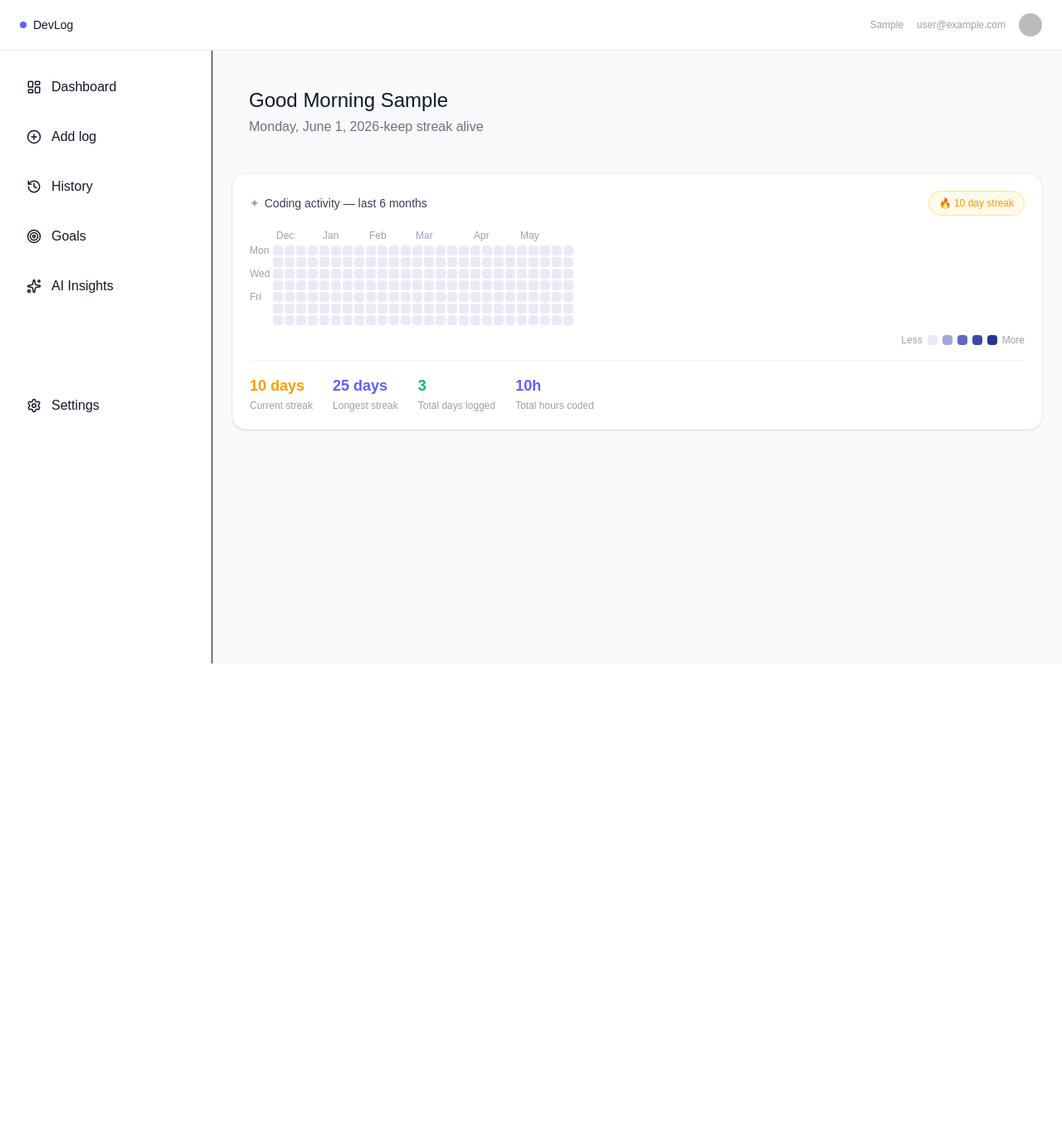
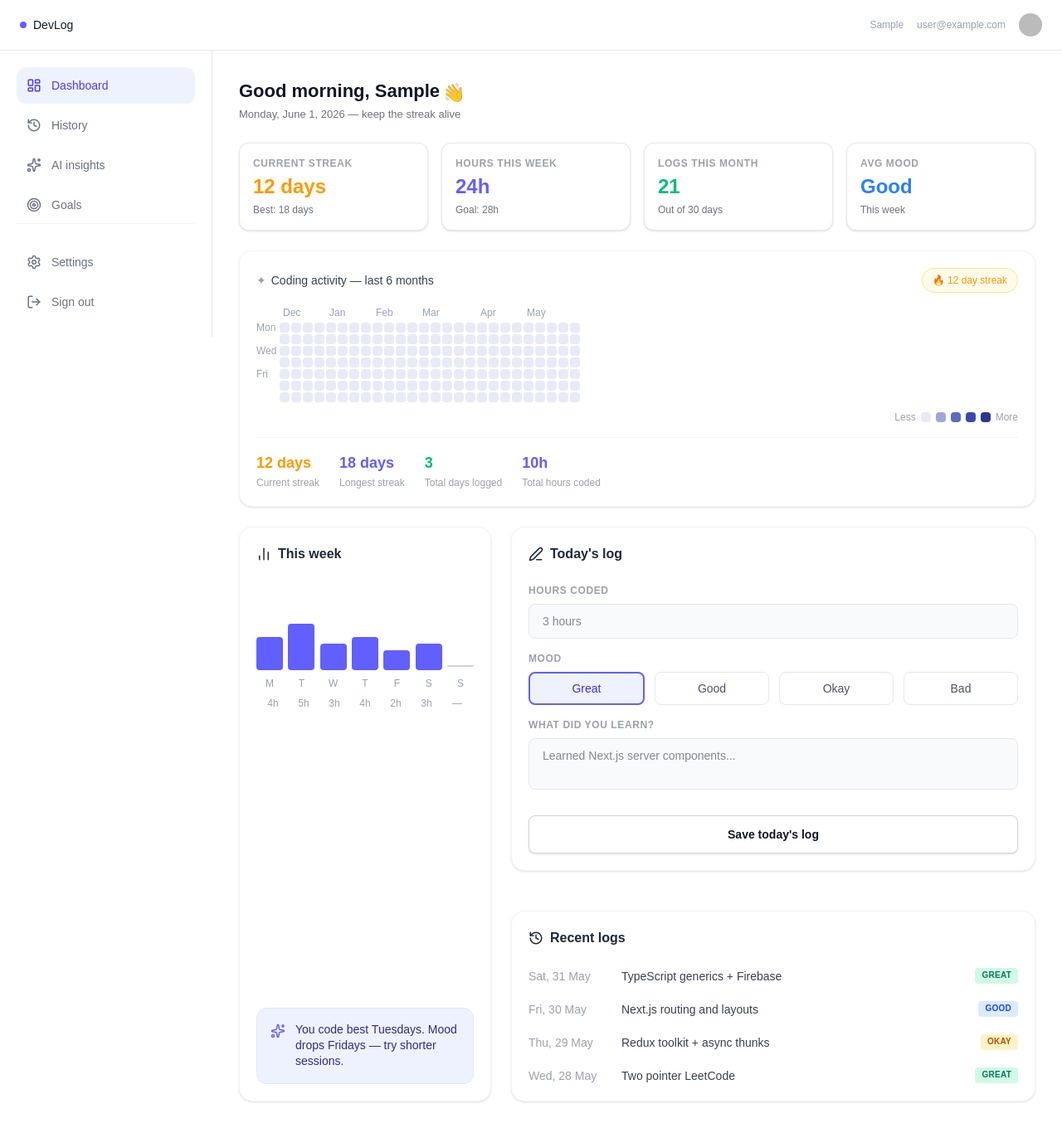
Before and after one commit to shubhamchauhan639/DevLog, a Next.js app: page /dashboard in a window 1280 px wide. Shown: the whole page at 83% size. Before the commit the page ends 800 px from the top, so only its background shows below. Built offline with nearby package versions, Linux system fonts and the light colour scheme; no server answers; sample sign-in values are in the browser's storage; some icons are missing.

Commit message:
complete dashboard paeg

```diff
--- a/app/dashboard/components/MainContent.tsx
+++ b/app/dashboard/components/MainContent.tsx
@@ -1,14 +1,10 @@
 'use client';
-
-
 
 type mainContentProp = {
     firstname : string;
 }
 
-
 function MainContent({firstname}:mainContentProp) {
-    console.log("helli")
     const today = new Date();
     const formattedDate = today.toLocaleDateString("en-US", {
       weekday: "long",
@@ -16,15 +12,11 @@ function MainContent({firstname}:mainContentProp) {
       month: "long",
       year: "numeric",
     });
-    console.log(today.getDate())
-    console.log(today.getDay())
-    console.log(today.toLocaleDateString())
+
   return (
-    <div>
-         <main className="flex-1 p-5 overflow-hidden">
-      <h1 className='text-2xl '>Good Morning {firstname}</h1>
-      <p className="text-gray-500 mt-1">{formattedDate}-keep streak alive</p>
-    </main>
+    <div className="mb-6">
+      <h1 className='text-[22px] font-bold text-gray-900'>Good morning, {firstname} <span className="inline-block origin-bottom-right rotate-[-10deg]">👋</span></h1>
+      <p className="text-[13px] font-medium text-gray-500 mt-0.5">{formattedDate} — keep the streak alive</p>
     </div>
   )
 }
--- /dev/null
+++ b/app/dashboard/components/RecentLogs.tsx
@@ -0,0 +1,31 @@
+import { History } from "lucide-react";
+
+export default function RecentLogs() {
+  const logs = [
+    { date: 'Sat, 31 May', text: 'TypeScript generics + Firebase', mood: 'Great', moodColor: 'text-emerald-700 bg-emerald-100' },
+    { date: 'Fri, 30 May', text: 'Next.js routing and layouts', mood: 'Good', moodColor: 'text-blue-700 bg-blue-100' },
+    { date: 'Thu, 29 May', text: 'Redux toolkit + async thunks', mood: 'Okay', moodColor: 'text-amber-700 bg-amber-100' },
+    { date: 'Wed, 28 May', text: 'Two pointer LeetCode', mood: 'Great', moodColor: 'text-emerald-700 bg-emerald-100' },
+  ];
+
+  return (
+    <div className="bg-white p-5 rounded-2xl border border-gray-100 shadow-sm">
+      <div className="flex items-center gap-2 mb-6 text-gray-800">
+        <History size={18} />
+        <h3 className="font-semibold">Recent logs</h3>
+      </div>
+
+      <div className="space-y-5">
+        {logs.map((log, i) => (
+          <div key={i} className="flex items-center gap-4 text-sm">
+            <span className="text-gray-400 font-medium w-24 shrink-0">{log.date}</span>
+            <span className="text-gray-700 truncate flex-1 font-medium">{log.text}</span>
+            <span className={`px-2 py-0.5 rounded text-[10px] font-bold tracking-wide uppercase shrink-0 ${log.moodColor}`}>
+              {log.mood}
+            </span>
+          </div>
+        ))}
+      </div>
+    </div>
+  )
+}
--- /dev/null
+++ b/app/dashboard/components/StatsRow.tsx
@@ -0,0 +1,26 @@
+export default function StatsRow() {
+  return (
+    <div className="grid grid-cols-4 gap-4 mt-6">
+      <div className="bg-white p-4 rounded-xl border border-gray-200 shadow-sm">
+        <h3 className="text-xs font-semibold text-gray-400 uppercase tracking-wider mb-1">Current Streak</h3>
+        <p className="text-2xl font-bold text-amber-500">12 days</p>
+        <p className="text-xs text-gray-500 mt-1">Best: 18 days</p>
+      </div>
+      <div className="bg-white p-4 rounded-xl border border-gray-200 shadow-sm">
+        <h3 className="text-xs font-semibold text-gray-400 uppercase tracking-wider mb-1">Hours This Week</h3>
+        <p className="text-2xl font-bold text-indigo-500">24h</p>
+        <p className="text-xs text-gray-500 mt-1">Goal: 28h</p>
+      </div>
+      <div className="bg-white p-4 rounded-xl border border-gray-200 shadow-sm">
+        <h3 className="text-xs font-semibold text-gray-400 uppercase tracking-wider mb-1">Logs This Month</h3>
+        <p className="text-2xl font-bold text-emerald-500">21</p>
+        <p className="text-xs text-gray-500 mt-1">Out of 30 days</p>
+      </div>
+      <div className="bg-white p-4 rounded-xl border border-gray-200 shadow-sm">
+        <h3 className="text-xs font-semibold text-gray-400 uppercase tracking-wider mb-1">Avg Mood</h3>
+        <p className="text-2xl font-bold text-blue-500">Good</p>
+        <p className="text-xs text-gray-500 mt-1">This week</p>
+      </div>
+    </div>
+  )
+}
--- /dev/null
+++ b/app/dashboard/components/TodaysLog.tsx
@@ -0,0 +1,46 @@
+import { Edit3 } from "lucide-react";
+
+export default function TodaysLog() {
+  return (
+    <div className="bg-white p-5 rounded-2xl border border-gray-100 shadow-sm mb-6">
+      <div className="flex items-center gap-2 mb-6 text-gray-800">
+        <Edit3 size={18} />
+        <h3 className="font-semibold">Today's log</h3>
+      </div>
+
+      <div className="space-y-4">
+        <div>
+          <label className="block text-xs font-semibold text-gray-400 uppercase tracking-wider mb-2">Hours Coded</label>
+          <input
+            type="text"
+            placeholder="3 hours"
+            className="w-full px-4 py-2.5 bg-gray-50 border border-gray-200 rounded-lg text-sm focus:outline-none focus:ring-2 focus:ring-indigo-500/20 focus:border-indigo-500 transition-colors"
+          />
+        </div>
+
+        <div>
+          <label className="block text-xs font-semibold text-gray-400 uppercase tracking-wider mb-2">Mood</label>
+          <div className="flex gap-3">
+             <button className="flex-1 py-2 px-3 rounded-lg border-2 border-indigo-500 bg-indigo-50 text-indigo-700 text-sm font-medium transition-colors">Great</button>
+             <button className="flex-1 py-2 px-3 rounded-lg border border-gray-200 text-gray-600 hover:bg-gray-50 text-sm font-medium transition-colors">Good</button>
+             <button className="flex-1 py-2 px-3 rounded-lg border border-gray-200 text-gray-600 hover:bg-gray-50 text-sm font-medium transition-colors">Okay</button>
+             <button className="flex-1 py-2 px-3 rounded-lg border border-gray-200 text-gray-600 hover:bg-gray-50 text-sm font-medium transition-colors">Bad</button>
+          </div>
+        </div>
+
+        <div>
+          <label className="block text-xs font-semibold text-gray-400 uppercase tracking-wider mb-2">What did you learn?</label>
+          <textarea
+            placeholder="Learned Next.js server components..."
+            rows={2}
+            className="w-full px-4 py-2.5 bg-gray-50 border border-gray-200 rounded-lg text-sm resize-none focus:outline-none focus:ring-2 focus:ring-indigo-500/20 focus:border-indigo-500 transition-colors"
+          ></textarea>
+        </div>
+
+        <button className="w-full py-3 px-4 bg-white border border-gray-300 rounded-lg text-sm font-semibold text-gray-900 hover:bg-gray-50 transition-colors mt-2 shadow-sm">
+          Save today's log
+        </button>
+      </div>
+    </div>
+  )
+}
--- /dev/null
+++ b/app/dashboard/components/WeeklySummary.tsx
@@ -0,0 +1,45 @@
+import { Sparkles, BarChart2 } from "lucide-react";
+
+export default function WeeklySummary() {
+  const data = [
+    { day: 'M', hours: '4h', height: 'h-10' },
+    { day: 'T', hours: '5h', height: 'h-14' },
+    { day: 'W', hours: '3h', height: 'h-8' },
+    { day: 'T', hours: '4h', height: 'h-10' },
+    { day: 'F', hours: '2h', height: 'h-6' },
+    { day: 'S', hours: '3h', height: 'h-8' },
+    { day: 'S', hours: '—', height: 'h-0.5', empty: true },
+  ];
+
+  return (
+    <div className="bg-white p-5 rounded-2xl border border-gray-100 shadow-sm flex flex-col h-full">
+      <div className="flex items-center gap-2 mb-6 text-gray-800">
+        <BarChart2 size={18} />
+        <h3 className="font-semibold">This week</h3>
+      </div>
+
+      <div className="flex items-end justify-between h-32 mb-2">
+        {data.map((item, i) => (
+          <div key={i} className="flex flex-col items-center gap-2 w-8">
+            {item.empty ? (
+               <div className="w-full h-0.5 bg-gray-300 rounded-full mb-1"></div>
+            ) : (
+               <div className={`w-full ${item.height} bg-indigo-500 rounded-sm`}></div>
+            )}
+            <span className="text-xs text-gray-400 font-medium">{item.day}</span>
+          </div>
+        ))}
+      </div>
+      <div className="flex justify-between text-xs text-gray-400 font-medium mb-6 px-1">
+         {data.map((item, i) => (
+            <span key={i} className="w-8 text-center">{item.hours}</span>
+         ))}
+      </div>
+
+      <div className="bg-indigo-50 rounded-xl p-4 border border-indigo-100 flex gap-3 text-sm text-indigo-900 mt-auto">
+        <Sparkles size={18} className="text-indigo-500 shrink-0 mt-0.5" />
+        <p className="leading-snug">You code best Tuesdays. Mood drops Fridays — try shorter sessions.</p>
+      </div>
+    </div>
+  )
+}
--- a/app/dashboard/components/sidebar.tsx
+++ b/app/dashboard/components/sidebar.tsx
@@ -1,57 +1,56 @@
 import {
   LayoutDashboard,
-  PlusCircle,
   History,
   Target,
   Sparkles,
   Settings,
+  LogOut
 } from "lucide-react";
 
 import Link from "next/link";
 
 export default function Sidebar() {
   return (
-    <aside className="w-64 border-r bg-white p-5">
+    <aside className="w-64 border-r border-gray-200 bg-white p-5 flex flex-col h-full">
 
-      <ul className="space-y-3">
+      <ul className="space-y-1 flex-1">
        <li>
   <Link
     href="/dashboard"
-    className="flex items-center gap-3 p-3 rounded-lg hover:bg-gray-100 w-full"
+    className="flex items-center gap-3 p-3 rounded-xl bg-indigo-50 text-indigo-600 font-medium w-full text-sm"
   >
     <LayoutDashboard size={18} />
     Dashboard
   </Link>
 </li>
-        <li className="flex items-center gap-3 p-3 rounded-lg hover:bg-gray-100 w-full">
-          <PlusCircle size={18} />
-          Add log
-        </li>
 
-        <li className="flex items-center gap-3 p-3 rounded-lg hover:bg-gray-100 w-full">
+        <li className="flex items-center gap-3 p-3 rounded-xl text-gray-500 hover:bg-gray-50 hover:text-gray-900 font-medium w-full text-sm cursor-pointer transition-colors">
           <History size={18} />
           History
         </li>
 
-        <li className="flex items-center gap-3 p-3 rounded-lg hover:bg-gray-100 w-full">
+        <li className="flex items-center gap-3 p-3 rounded-xl text-gray-500 hover:bg-gray-50 hover:text-gray-900 font-medium w-full text-sm cursor-pointer transition-colors">
+          <Sparkles size={18} />
+          AI insights
+        </li>
+
+        <li className="flex items-center gap-3 p-3 rounded-xl text-gray-500 hover:bg-gray-50 hover:text-gray-900 font-medium w-full text-sm cursor-pointer transition-colors">
           <Target size={18} />
           Goals
         </li>
-
-        <li className="flex items-center gap-3 p-3 rounded-lg hover:bg-gray-100 w-full">
-          <Sparkles size={18} />
-          AI Insights
-        </li>
       </ul>
 
-      <div className="mt-24 space-y-3">
-        <li className="flex items-center gap-3 p-3 rounded-lg hover:bg-gray-100 w-full">
+      <ul className="space-y-1 mt-auto pt-6 border-t border-gray-100">
+        <li className="flex items-center gap-3 p-3 rounded-xl text-gray-500 hover:bg-gray-50 hover:text-gray-900 font-medium w-full text-sm cursor-pointer transition-colors">
           <Settings size={18} />
           Settings
         </li>
 
-
-      </div>
+        <li className="flex items-center gap-3 p-3 rounded-xl text-gray-500 hover:bg-gray-50 hover:text-gray-900 font-medium w-full text-sm cursor-pointer transition-colors">
+          <LogOut size={18} />
+          Sign out
+        </li>
+      </ul>
     </aside>
   );
 }
--- a/app/dashboard/page.tsx
+++ b/app/dashboard/page.tsx
@@ -5,6 +5,10 @@ import Link from 'next/link'
 import Sidebar from './components/sidebar'
 import MainContent from './components/MainContent'
 import ActivityGraph from './components/ActivityGraph'
+import StatsRow from './components/StatsRow'
+import WeeklySummary from './components/WeeklySummary'
+import TodaysLog from './components/TodaysLog'
+import RecentLogs from './components/RecentLogs'
 
 
 export default async function DashboardPage() {
@@ -50,18 +54,30 @@ export default async function DashboardPage() {
             />
           </div>
         </nav>
- <div className="flex flex-1 bg-gray-50">
+ <div className="flex flex-1 bg-white">
   <Sidebar />
 
-  <div className="flex-1 p-6">
+  <div className="flex-1 p-8 max-w-5xl">
     <MainContent firstname={firstName} />
+
+    <StatsRow />
 
     <div className="mt-6">
       <ActivityGraph
         logs={logs}
-        currentStreak={10}
-        longestStreak={25}
+        currentStreak={12}
+        longestStreak={18}
       />
+    </div>
+
+    <div className="grid grid-cols-1 md:grid-cols-3 gap-6 mt-6">
+      <div className="col-span-1">
+        <WeeklySummary />
+      </div>
+      <div className="col-span-2 flex flex-col gap-6">
+        <TodaysLog />
+        <RecentLogs />
+      </div>
     </div>
   </div>
 </div>
```
Lines whose indentation alone changed are shown as unchanged.
